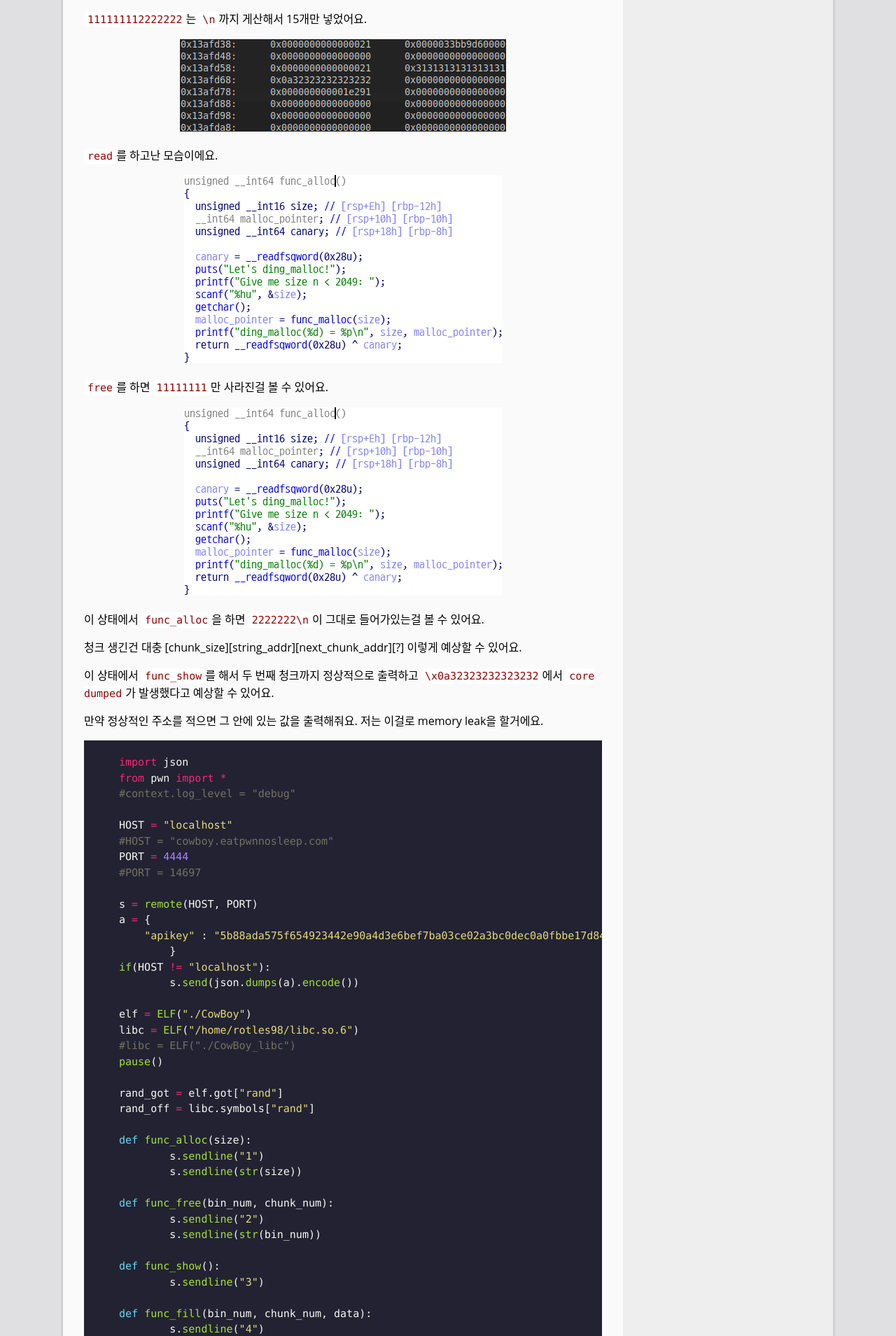
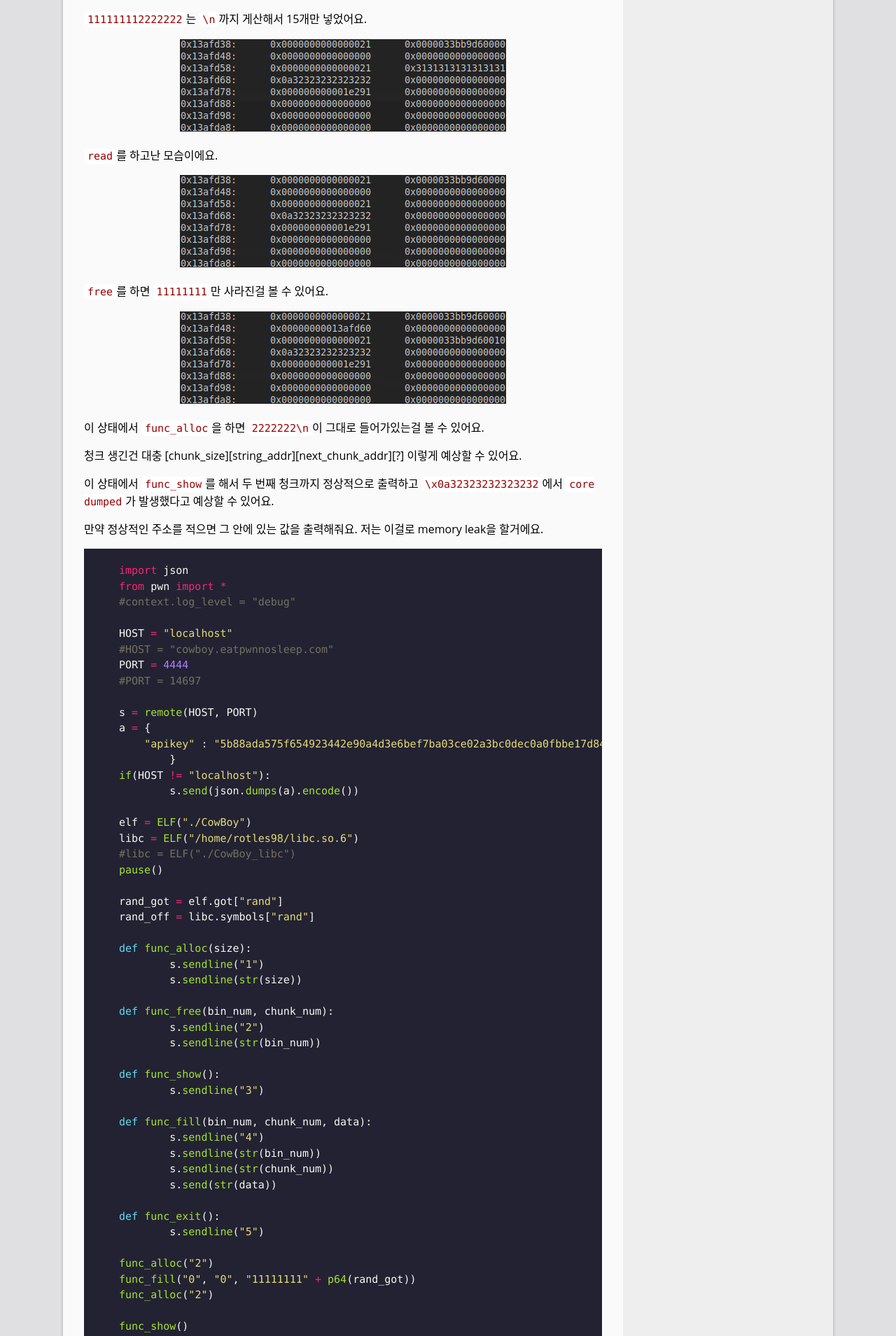
Before and after one commit to UnKN0wnName/stfwlg.github.io, a Jekyll site: the page built from _posts/2018-07-09-[2018_sctf]_CowBoy_풀이.md, in a window 1280 px wide. Shown: the part 3968-5877 px from the top of the page at 70% size. Built offline with Jekyll 4.4.1, drawn with Linux system fonts in a browser that asks for light colours; comment, search, counter and statistics services are not loaded.

Commit message:
2018_sctf CowBoy

```diff
--- a/_posts/2018-07-09-[2018_sctf]_CowBoy_풀이.md
+++ b/_posts/2018-07-09-[2018_sctf]_CowBoy_풀이.md
@@ -55,13 +55,13 @@ tags: rotles98
 `read`를 하고난 모습이에요.
 
 {: refdef: style="text-align: center;"}
-![func_alloc](/img/2018_sctf/CowBoy/03.png)
+![free](/img/2018_sctf/CowBoy/06.png)
 {: refdef}
 
 `free`를 하면 `11111111`만 사라진걸 볼 수 있어요.
 
 {: refdef: style="text-align: center;"}
-![func_alloc](/img/2018_sctf/CowBoy/03.png)
+![struct](/img/2018_sctf/CowBoy/07.png)
 {: refdef}
 
 이 상태에서 `func_alloc`을 하면 `2222222\n`이 그대로 들어가있는걸 볼 수 있어요.
```
